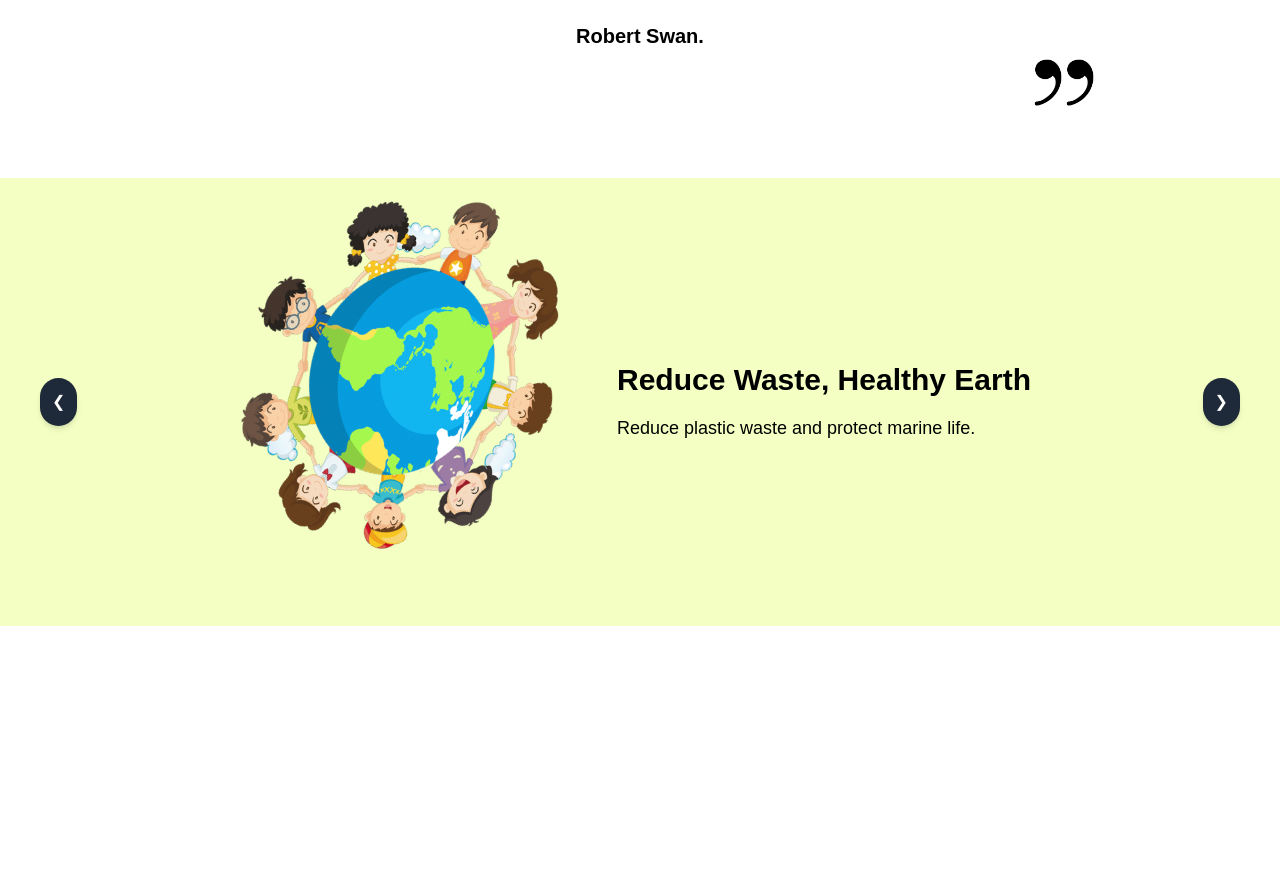
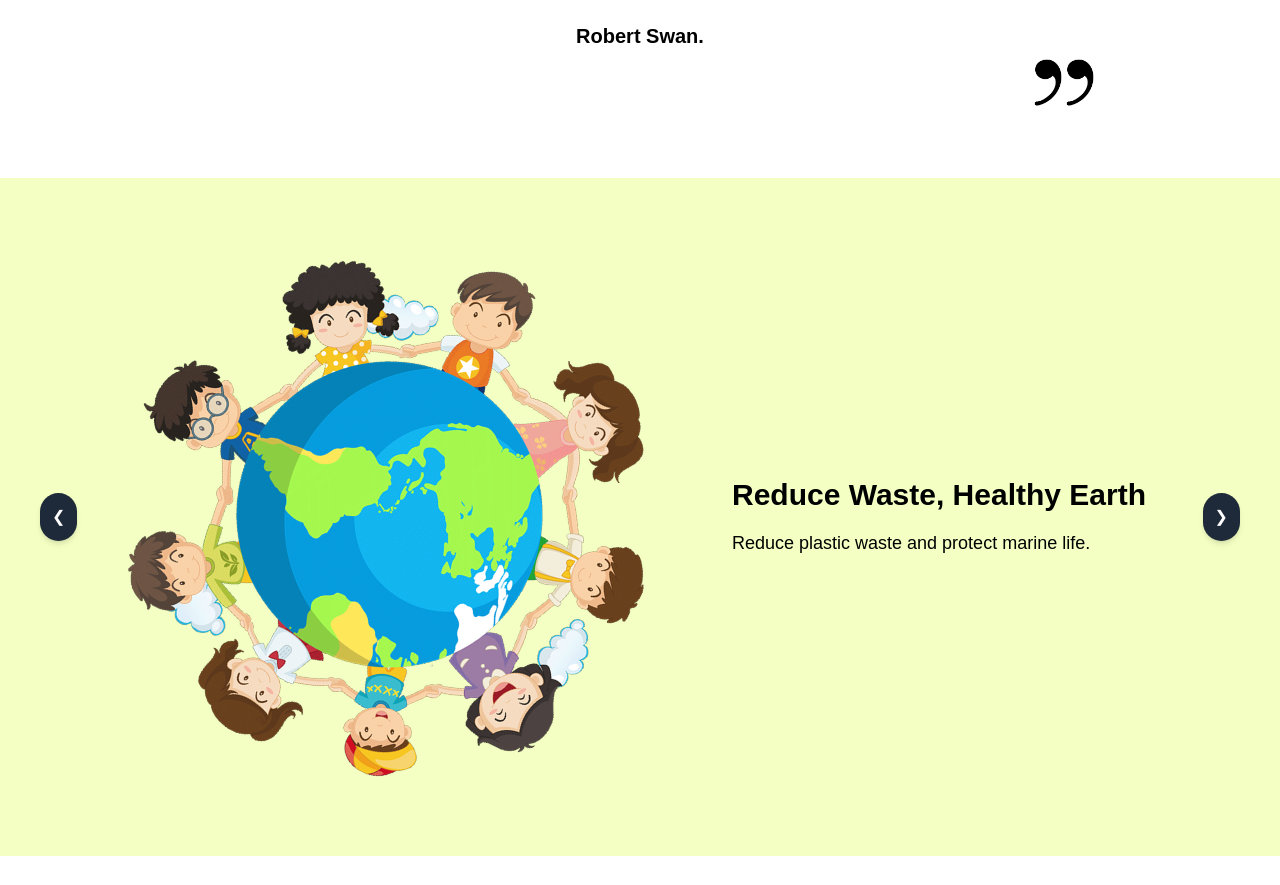
Before and after one commit to aDJi2003/Senior_Project_B3_05, a Next.js app in the folder frontend/: page / in a window 1280 px wide. Shown: the part 1000-1885 px from the top of the page. Before the commit the page ends 1626 px from the top, so only its background shows below. Built offline with nearby package versions, Linux system fonts and the light colour scheme.

Commit message:
fix: img

```diff
--- a/frontend/src/app/page.js
+++ b/frontend/src/app/page.js
@@ -2,6 +2,7 @@
 
 import { useState } from "react";
 import Navbar from "../components/navbar";
+import Image from "next/image";
 
 export default function Home() {
   const [currentIndex, setCurrentIndex] = useState(0);
@@ -71,11 +72,11 @@ export default function Home() {
           ❮
         </button>
 
-        <div className="max-w-5xl flex flex-col md:flex-row items-center">
-          <div className="w-64 h-64 md:w-80 md:h-80 flex-shrink-0 animate-spin-slow">
-            <img src="/earth.png" alt="Earth" className="w-96 h-96" />
+        <div className="max-w-8xl flex flex-col md:flex-row items-center">
+          <div className="w-96 h-96 md:w-[550px] md:h-[550px] flex-shrink-0 animate-spin-slow">
+          <Image src="/earth.png" alt="Earth" width={550} height={550} />
           </div>
-          <div className="md:ml-12 text-center md:text-left max-w-lg px-6">
+          <div className="md:ml-12 text-center md:text-left max-w-2xl px-6">
             <h2 className="text-2xl md:text-3xl font-bold text-black">
               Reduce Waste, Healthy Earth
             </h2>
```
